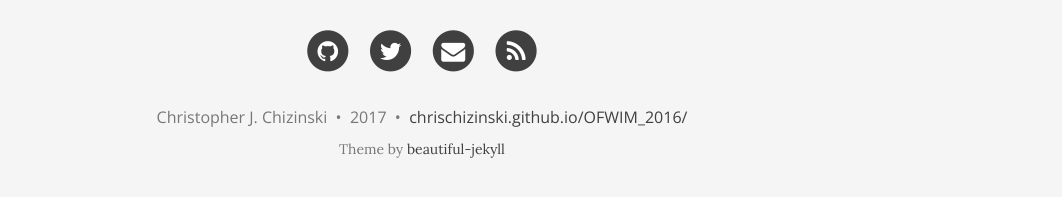
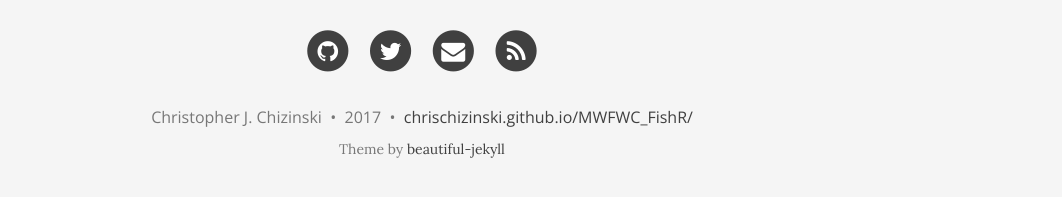
Before and after one commit to chrischizinski/MWFWC_FishR, a Jekyll site: the page built from docs/index.md, in a window 1280 px wide and 900 px high, scrolled down 5820 px. Shown: the part 690-887 px from the top of the window, without its empty margins (218-1280 px from the left). Built offline with Jekyll 4.4.1, drawn with Linux system fonts in a browser that asks for light colours; nearby versions of some CDN libraries; our own code applies the rules of GitHub Pages for plain Markdown files.

Commit message:
update web

```diff
--- a/docs/_config.yml
+++ b/docs/_config.yml
@@ -1,15 +1,15 @@
 # --- Serving options --- #
 # If you are building a GitHub project page then use these settings:
 # url is the full website URL
-url: "https://chrischizinski.github.io/OFWIM_2016/"
+url: "https://chrischizinski.github.io/MWFWC_FishR/"
 # baseurl is the website's URL without the hostname
-baseurl: "/OFWIM_2016"
+baseurl: "/MWFWC_FishR"
 
 # Name of website
-title: OFWIM_2016
+title: MWFWC_FishR
 
 # Short description of your site
-description: Repository for OFWIM 2016 R Workshop
+description: Repository for Midwest Fish and Wildlife Conference Introduction to Fisheries Analysis with R
 
 # --- Navigation bar options --- #
 # Image to show in the navigation bar - image must be a square (width = height)
@@ -39,7 +39,7 @@ footer-links-active:
   stackoverflow: false
 
 # How to display the link to the website in the footer
-url-pretty: "chrischizinski.github.io/OFWIM_2016/"
+url-pretty: "chrischizinski.github.io/MWFWC_FishR/"
 
 # --- Pagination options --- #
 paginate: 5
```
